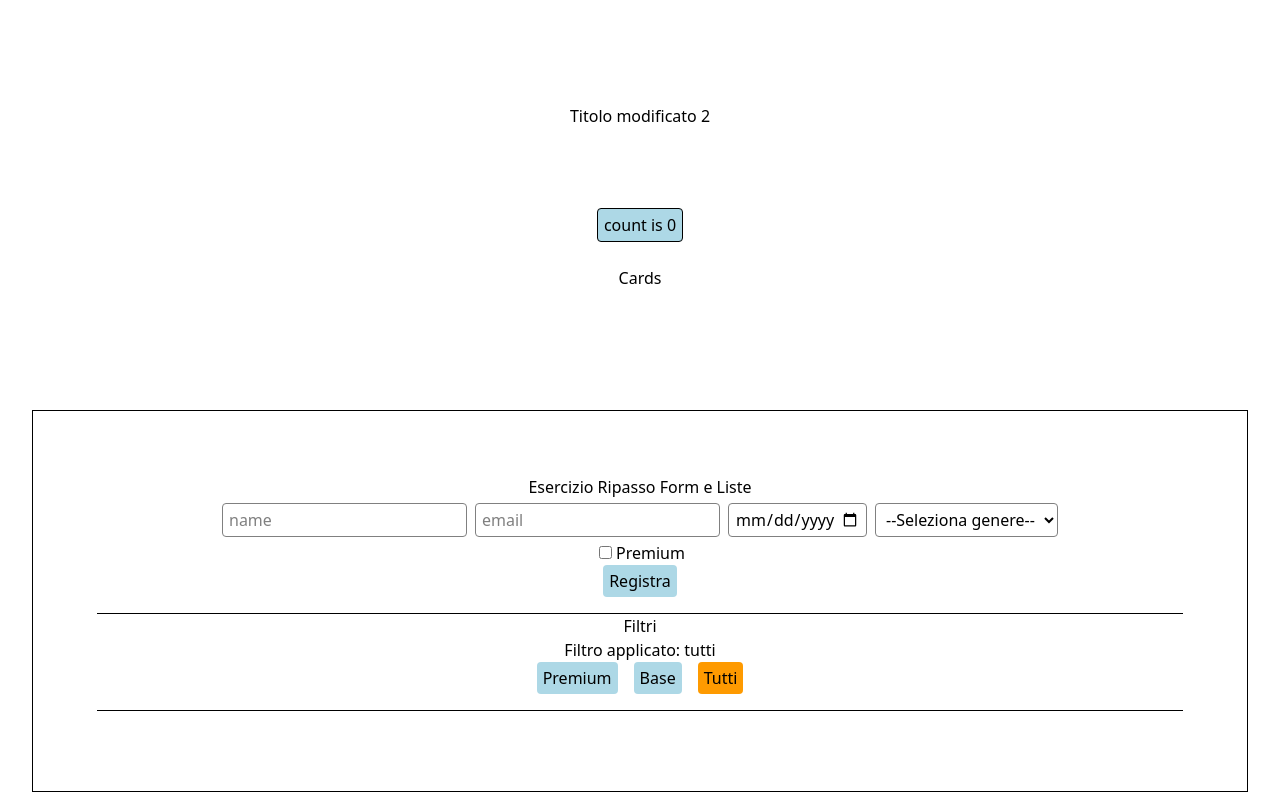
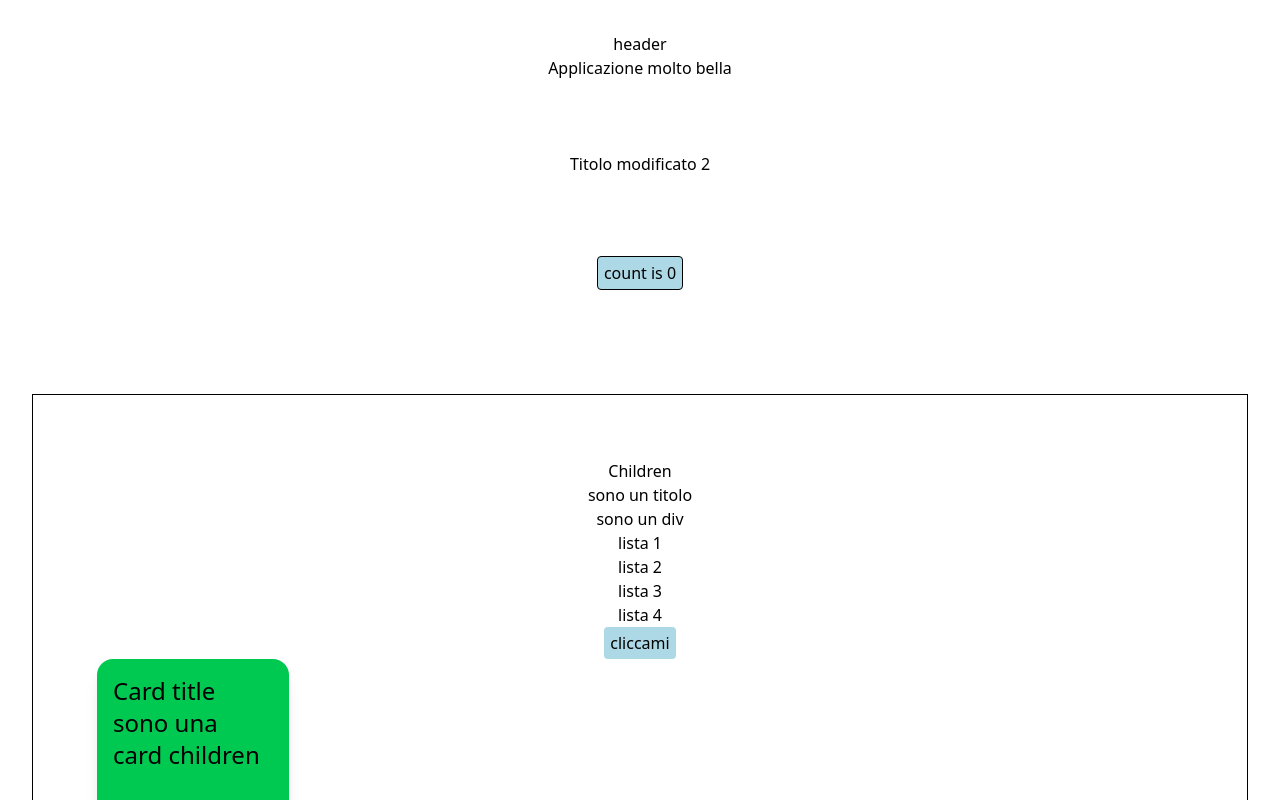
Before and after one commit to nicogheart1/fs35, a React (Vite) app in the folder react/first-react-app/: page / in a window 1280 px wide. Shown: the top 800 px of the page. Built offline with nearby package versions, Linux system fonts and the light colour scheme.

Commit message:
280425 composition & children

```diff
--- a/react/first-react-app/src/App.jsx
+++ b/react/first-react-app/src/App.jsx
@@ -12,6 +12,7 @@ import Card from "./Card";
 import EsercizioControlledForm from "./esercizio_controlledForm/esercizioControlledForm";
 import EsercizioRef from "./useRef/esercizioRef";
 import EsercizioRipassoFormListe from "./esercizioRipassoFormListe/esercizioRipassoFormList";
+import ChildrenComponent from "./ChildrenComponent";
 
 // camelCase firstName
 // PascalCase FirstName
@@ -46,6 +47,25 @@ function App() {
         >
           count is {count}
         </button>
+      </div>
+
+      <div className="my-24 border p-16">
+        <h2>Children</h2>
+        <ChildrenComponent>
+          <h2>sono un titolo</h2>
+          <div>sono un div</div>
+          <ul>
+            <li>lista 1</li>
+            <li>lista 2</li>
+            <li>lista 3</li>
+            <li>lista 4</li>
+          </ul>
+        </ChildrenComponent>
+
+        <ChildrenComponent>
+          <button>cliccami</button>
+          <Card text="sono una card children" />
+        </ChildrenComponent>
       </div>
 
       <div className="my-2 p-2">
--- /dev/null
+++ b/react/first-react-app/src/ChildrenComponent.jsx
@@ -0,0 +1,10 @@
+const ChildrenComponent = ({ children }) => {
+
+    return (
+        <div className="children-component">
+            {children}
+        </div>
+    );
+};
+
+export default ChildrenComponent;
--- /dev/null
+++ b/react/first-react-app/src/Layout.jsx
@@ -0,0 +1,14 @@
+const Layout = (props) => {
+  return (
+    <>
+      <header>
+        header
+        <h1>{props.title}</h1>
+      </header>
+      <main>{props.children}</main>
+      <footer>footer</footer>
+    </>
+  );
+};
+
+export default Layout;
--- a/react/first-react-app/src/main.jsx
+++ b/react/first-react-app/src/main.jsx
@@ -2,9 +2,12 @@ import { StrictMode } from "react";
 import { createRoot } from "react-dom/client";
 import "./index.css";
 import App from "./App.jsx";
+import Layout from "./Layout.jsx";
 
 createRoot(document.getElementById("root")).render(
   <StrictMode>
-    <App />
+    <Layout title="Applicazione molto bella">
+      <App />
+    </Layout>
   </StrictMode>
 );
--- a/react/first-react-app/src/useRef/esercizioRef.jsx
+++ b/react/first-react-app/src/useRef/esercizioRef.jsx
@@ -1,26 +1,29 @@
 import { useEffect, useRef } from "react";
 
-const EsercizioRef = () => {
+const EsercizioRef = ({ children }) => {
   const isAlreadyMountedRef = useRef(false);
 
   useEffect(() => {
-
     console.log("passo ad ogni mount");
 
     if (!isAlreadyMountedRef.current) {
-        console.log("montato per la prima volta");
-        isAlreadyMountedRef.current = true;
+      console.log("montato per la prima volta");
+      isAlreadyMountedRef.current = true;
     } else {
-        console.log("montato per la seconda volta");
+      console.log("montato per la seconda volta");
     }
 
-
     return () => {
-        console.log("passo ad ogni unmount")
-    }
+      console.log("passo ad ogni unmount");
+    };
   }, []);
 
-  return <div>useRef</div>;
+  return (
+    <div>
+      useRef
+      {children ? <h4>{children}</h4> : null}
+    </div>
+  );
 };
 
 export default EsercizioRef;
```
